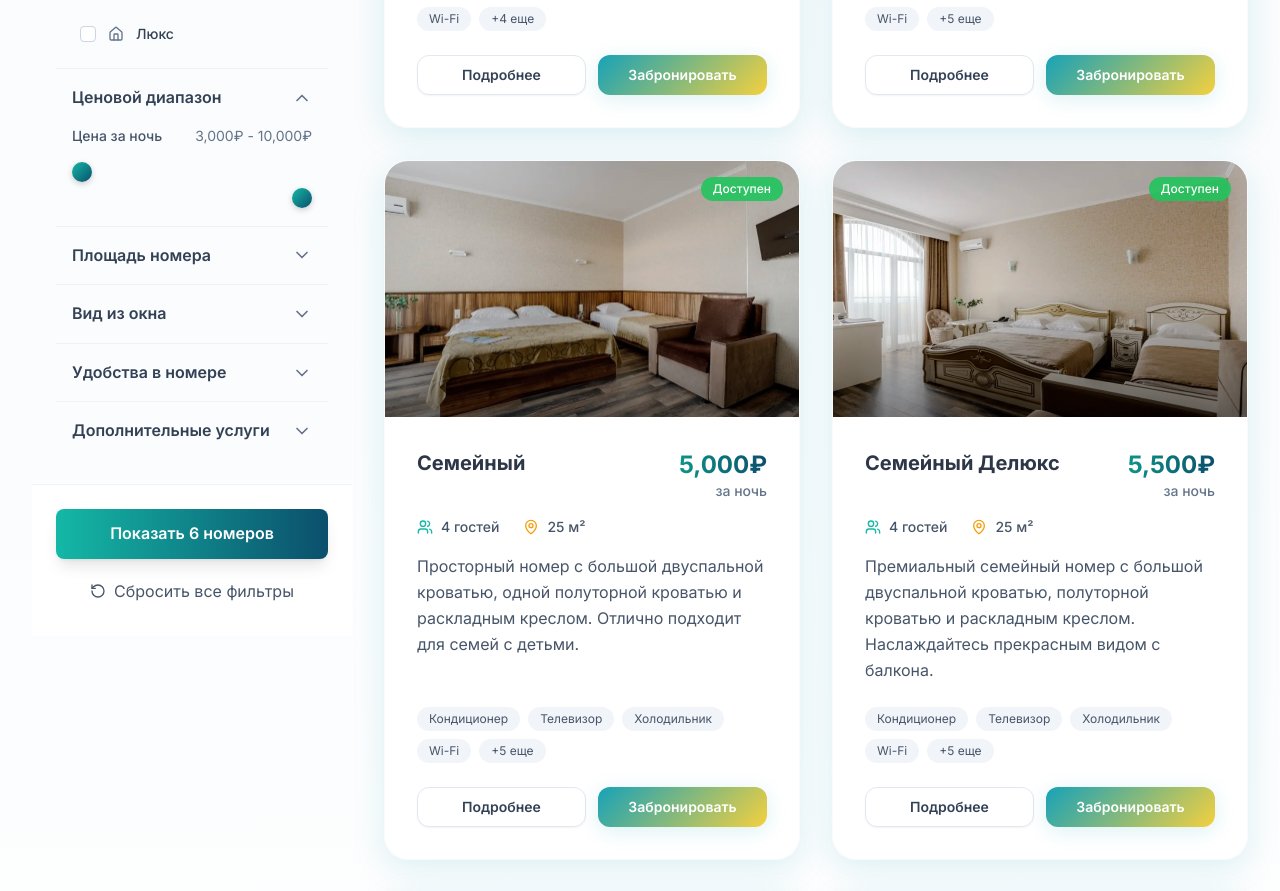
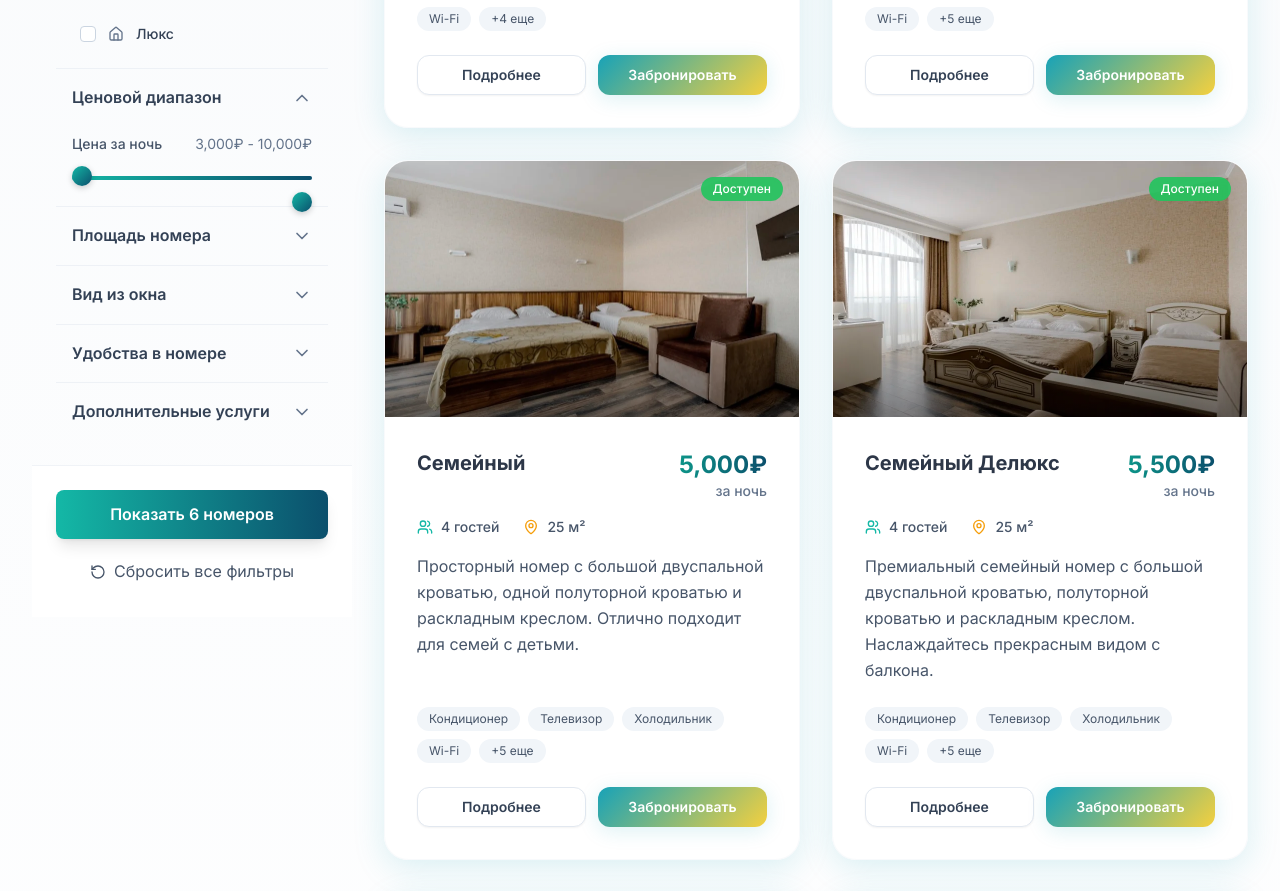
Before and after one commit to IvanMitska/absolut-hotel, a React (Vite) app: page /rooms in a window 1280 px wide. Shown: the part 1182-2073 px from the top of the page. Built offline with nearby package versions, Linux system fonts and the light colour scheme.

Commit message:
Fix: Improve appearance of range slider
- Reworked the RangeSlider component to include a visual track for the selected range.
- Updated CSS to correctly style the slider thumbs and the track between them.
- The filter for price and area now looks more intuitive and visually appealing.

```diff
--- a/src/components/features/RoomFilter.tsx
+++ b/src/components/features/RoomFilter.tsx
@@ -156,23 +156,35 @@ const RoomFilter: React.FC<RoomFilterProps> = ({
     onChange: (value: [number, number]) => void;
     label: string;
     unit?: string;
-  }> = ({ min, max, step, value, onChange, label, unit = '' }) => (
-    <div className="space-y-3">
+  }> = ({ min, max, step, value, onChange, label, unit = '' }) => {
+    const minPos = ((value[0] - min) / (max - min)) * 100;
+    const maxPos = ((value[1] - min) / (max - min)) * 100;
+
+    return (
+      <div className="space-y-3 pt-2">
         <div className="flex justify-between items-center">
           <span className="text-sm font-medium text-slate-600">{label}</span>
           <span className="text-sm text-slate-500">
             {value[0].toLocaleString()}{unit} - {value[1].toLocaleString()}{unit}
           </span>
         </div>
-      <div className="relative">
+        <div className="relative h-6 flex items-center">
+          <div className="relative w-full h-1 bg-slate-200 rounded-full">
+            <div
+              className="absolute h-1 bg-gradient-to-r from-teal-500 to-ocean-600 rounded-full"
+              style={{ left: `${minPos}%`, right: `${100 - maxPos}%` }}
+            />
             <input
               type="range"
               min={min}
               max={max}
               step={step}
               value={value[0]}
-          onChange={(e) => onChange([Number(e.target.value), value[1]])}
-          className="absolute w-full h-2 bg-slate-200 rounded-lg appearance-none cursor-pointer slider-thumb"
+              onChange={(e) => {
+                const newMin = Math.min(Number(e.target.value), value[1] - step);
+                onChange([newMin, value[1]]);
+              }}
+              className="absolute w-full h-1 appearance-none bg-transparent pointer-events-auto slider-thumb"
             />
             <input
               type="range"
@@ -180,12 +192,17 @@ const RoomFilter: React.FC<RoomFilterProps> = ({
               max={max}
               step={step}
               value={value[1]}
-          onChange={(e) => onChange([value[0], Number(e.target.value)])}
-          className="absolute w-full h-2 bg-slate-200 rounded-lg appearance-none cursor-pointer slider-thumb"
+              onChange={(e) => {
+                const newMax = Math.max(Number(e.target.value), value[0] + step);
+                onChange([value[0], newMax]);
+              }}
+              className="absolute w-full h-1 appearance-none bg-transparent pointer-events-auto slider-thumb"
             />
           </div>
         </div>
+      </div>
     );
+  };
 
   return (
     <>
--- a/src/index.css
+++ b/src/index.css
@@ -438,7 +438,10 @@ html {
   appearance: none;
   background: transparent;
   cursor: pointer;
+  width: 100%;
+  height: 1rem; /* Увеличим высоту для удобства */
   position: relative;
+  pointer-events: none; /* Отключаем события для обертки */
 }
 
 .slider-thumb::-webkit-slider-track {
@@ -450,6 +453,7 @@ html {
 .slider-thumb::-webkit-slider-thumb {
   -webkit-appearance: none;
   appearance: none;
+  pointer-events: auto; /* Включаем события для самого ползунка */
   width: 20px;
   height: 20px;
   background: linear-gradient(135deg, #14b8a6, #0b4f6c);
@@ -457,6 +461,9 @@ html {
   cursor: pointer;
   box-shadow: 0 2px 6px rgba(0, 0, 0, 0.2);
   transition: all 0.2s ease;
+  position: relative;
+  top: 50%;
+  transform: translateY(-50%);
 }
 
 .slider-thumb::-webkit-slider-thumb:hover {
@@ -472,6 +479,7 @@ html {
 }
 
 .slider-thumb::-moz-range-thumb {
+  pointer-events: auto; /* Включаем события для самого ползунка */
   width: 20px;
   height: 20px;
   background: linear-gradient(135deg, #14b8a6, #0b4f6c);
```
Lines whose indentation alone changed are shown as unchanged.
